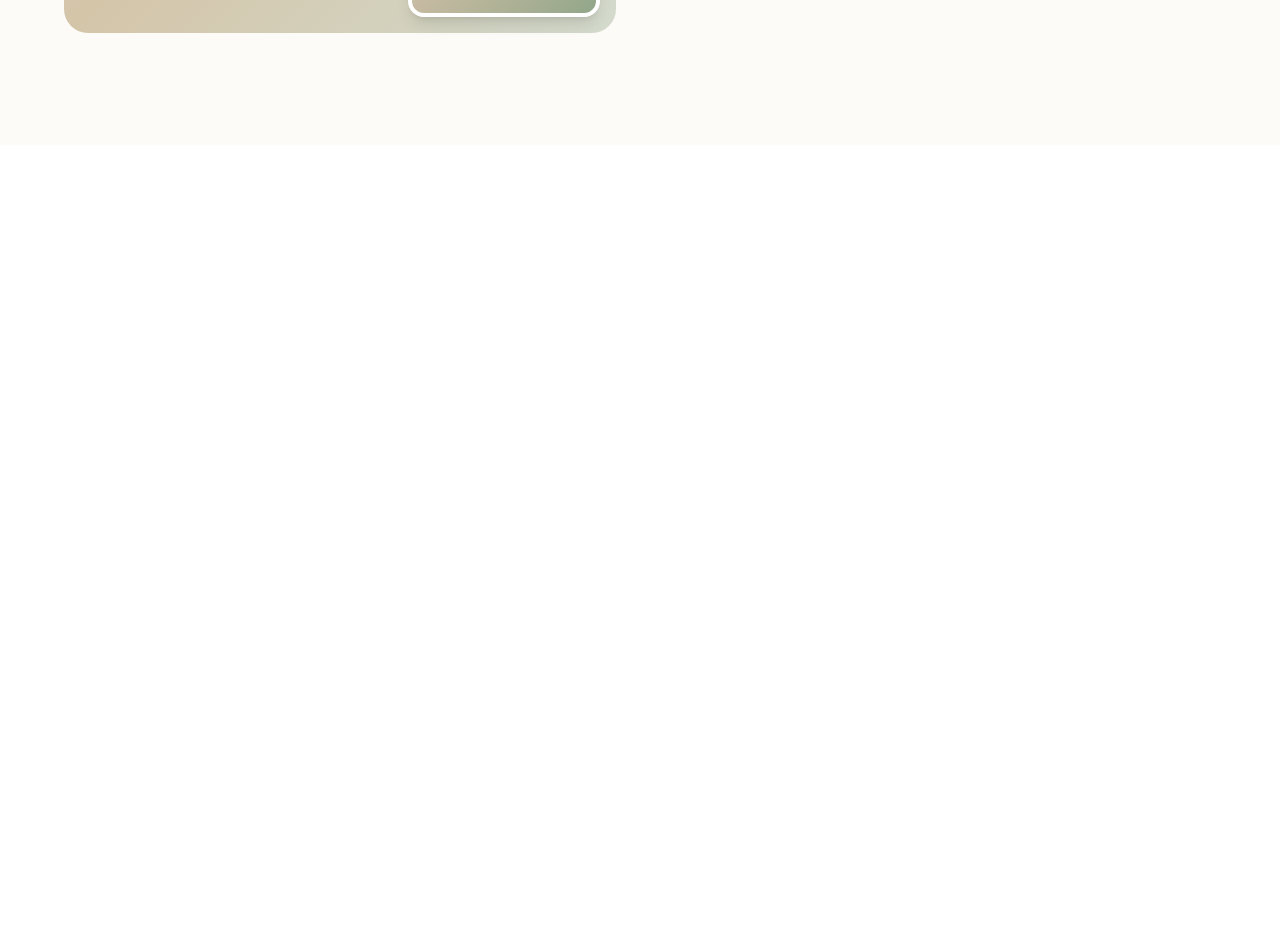
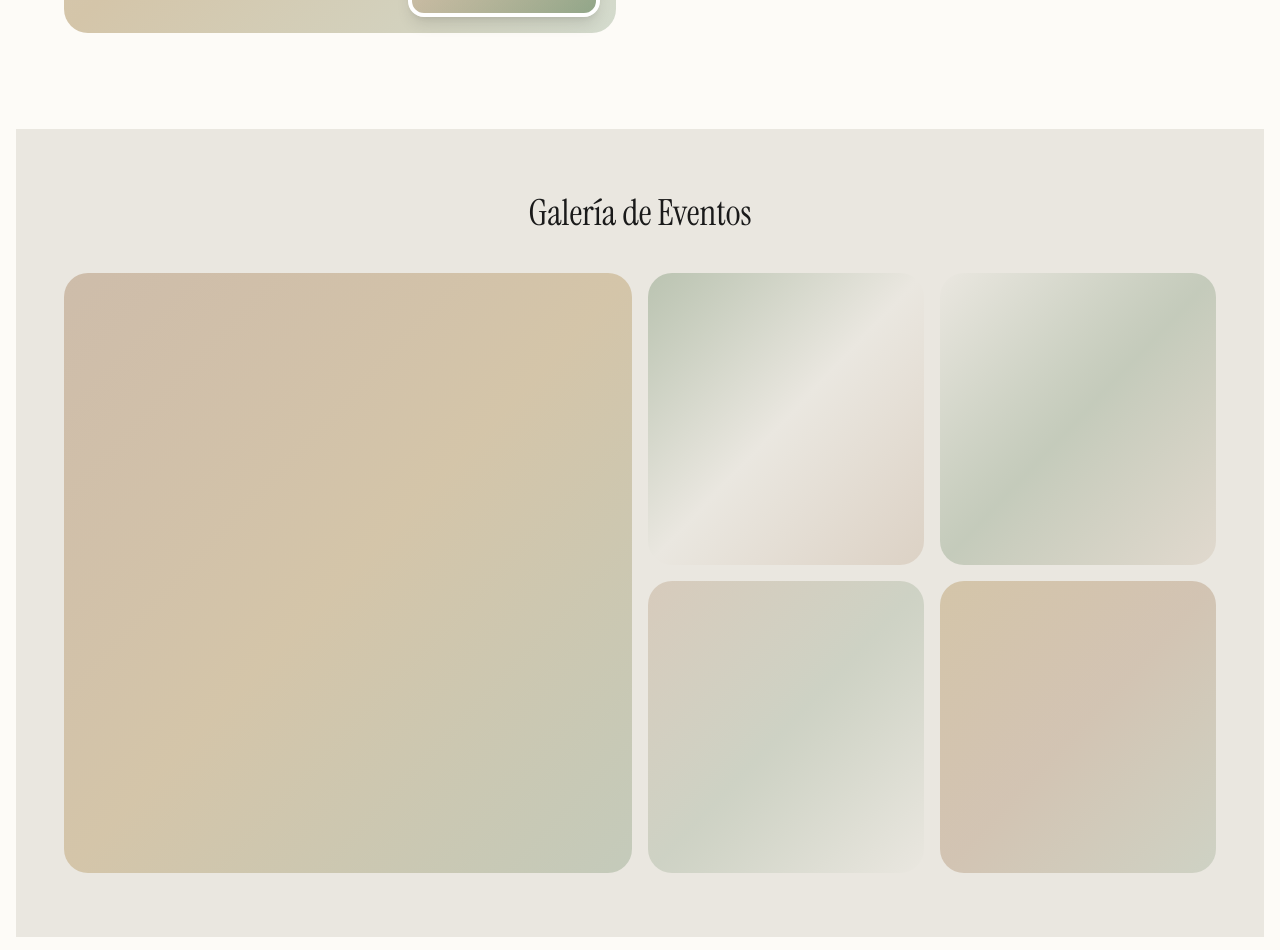
Before and after one commit to JeremiasBustos02/entre-tragos-v2, a React (Vite) app: page / in a window 1280 px wide. Shown: the part 1695-2645 px from the top of the page. Before the commit the page ends 1840 px from the top, so only its background shows below. Built offline with nearby package versions, Linux system fonts and the light colour scheme.

Commit message:
feat: seccion de galeria

```diff
--- a/src/App.tsx
+++ b/src/App.tsx
@@ -1,4 +1,5 @@
 import AboutSection from './app/components/AboutSection';
+import GallerySection from './app/components/GallerySection';
 import HeroSection from './app/components/HeroSection';
 import Navbar from './app/components/Navbar';
 import ServicesTray from './app/components/ServicesTray';
@@ -12,6 +13,7 @@ function App() {
         <ServicesTray />
       </main>
       <AboutSection />
+      <GallerySection />
     </div>
   );
 }
--- /dev/null
+++ b/src/app/components/GallerySection.tsx
@@ -0,0 +1,72 @@
+type GalleryItem = {
+  id: string;
+  label: string;
+  gradient: string;
+  featured?: boolean;
+};
+
+const GALLERY_ITEMS: GalleryItem[] = [
+  {
+    id: 'main-bar',
+    label: 'Barra principal en evento',
+    gradient: 'from-[#8B5A2B]/30 via-[#D4C5A9] to-[#2D5A27]/20',
+    featured: true,
+  },
+  {
+    id: 'signature-cocktails',
+    label: 'Cócteles de autor',
+    gradient: 'from-[#2D5A27]/25 via-[#EAE7E0] to-[#8B5A2B]/15',
+  },
+  {
+    id: 'fresh-ingredients',
+    label: 'Ingredientes frescos',
+    gradient: 'from-[#EAE7E0] via-[#2D5A27]/20 to-[#8B5A2B]/10',
+  },
+  {
+    id: 'bartender-action',
+    label: 'Bartender en acción',
+    gradient: 'from-[#8B5A2B]/20 via-[#2D5A27]/15 to-[#EAE7E0]',
+  },
+  {
+    id: 'botanical-details',
+    label: 'Detalles botánicos',
+    gradient: 'from-[#D4C5A9] via-[#8B5A2B]/25 to-[#2D5A27]/15',
+  },
+];
+
+export default function GallerySection() {
+  return (
+    <section id="gallery" className="py-16 px-4 bg-[#EAE7E0]">
+      <div className="text-center mb-10">
+        <h2 className="text-4xl font-serif text-[#1A1A1A]">
+          Galería de Eventos
+        </h2>
+      </div>
+
+      <div className="max-w-6xl mx-auto grid grid-cols-1 sm:grid-cols-2 md:grid-cols-4 gap-4">
+        {GALLERY_ITEMS.map((item) => (
+          <div
+            key={item.id}
+            className={`relative group rounded-3xl overflow-hidden ${
+              item.featured
+                ? 'md:col-span-2 md:row-span-2 h-[400px] md:h-[600px]'
+                : 'h-[250px] md:h-[292px]'
+            }`}
+          >
+            <div
+              className={`absolute inset-0 w-full h-full bg-gradient-to-br ${item.gradient} group-hover:scale-105 transition-transform duration-500`}
+              role="img"
+              aria-label={item.label}
+            />
+
+            <div className="absolute inset-0 bg-gradient-to-t from-black/40 to-transparent opacity-0 group-hover:opacity-100 transition-opacity duration-500" />
+
+            <div className="absolute bottom-4 left-4 text-white text-sm font-medium opacity-0 group-hover:opacity-100 transition-opacity duration-500">
+              {item.label}
+            </div>
+          </div>
+        ))}
+      </div>
+    </section>
+  );
+}
```
